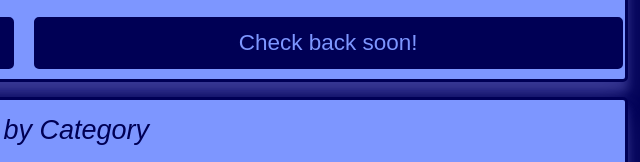
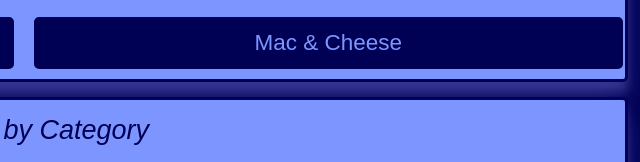
Before and after one commit to timseymore/Homemade-Recipes, a plain HTML site: page index.html in a window 1280 px wide. Shown: the part 188-350 px from the top of the page, 620-1260 px from the left. Drawn offline with Linux system fonts and the light colour scheme.

Commit message:
Added mac & cheese to featured

```diff
--- a/index.html
+++ b/index.html
@@ -39,7 +39,7 @@
 			</div>
 
 			<div class="content-box" id="box4">
-				<a href="#" class="recipe-link" target="_blank"><h2>Check back soon!</h2></a>
+				<a href="https://codepen.io/timseymore/live/wvBpMEx" class="recipe-link" target="_blank"><h2>Mac & Cheese</h2></a>
 			</div>
 
 		</div>
```
